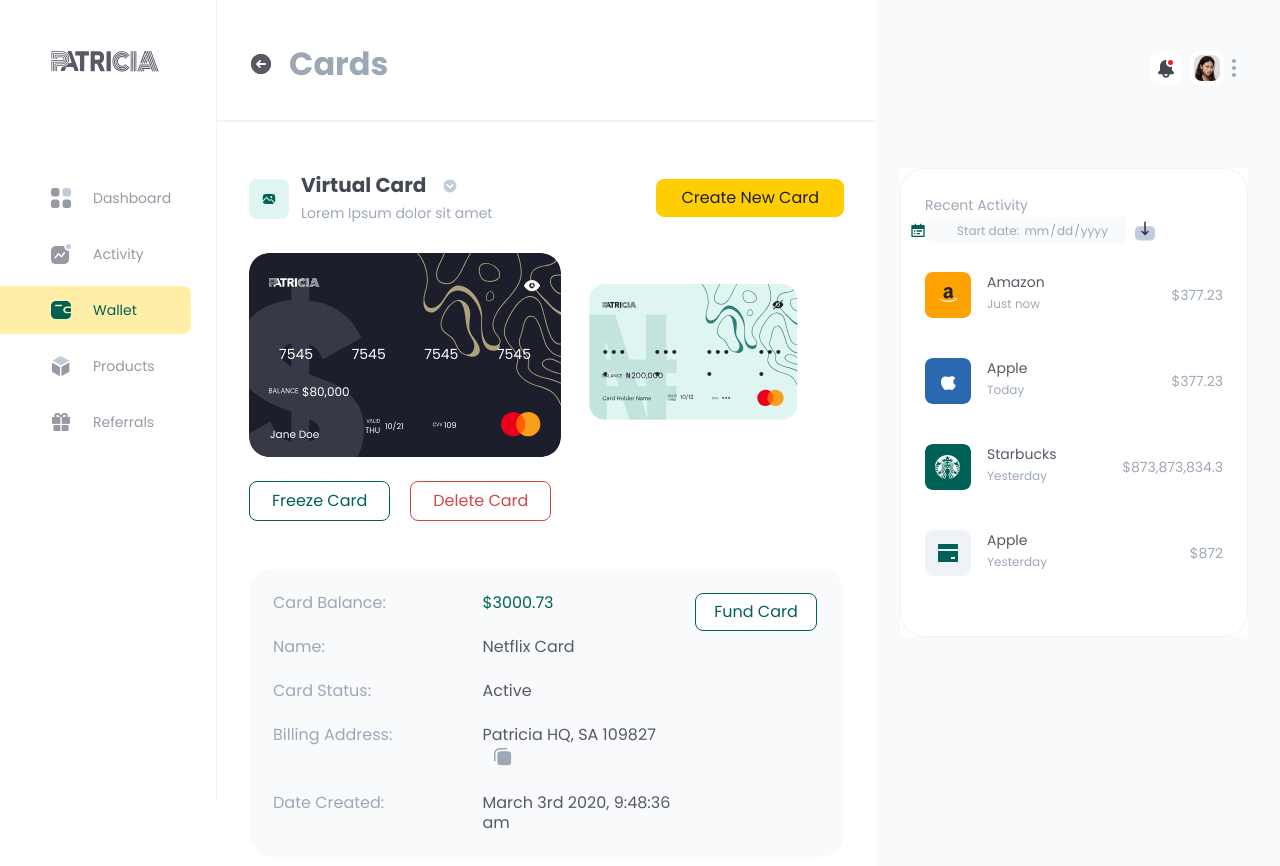
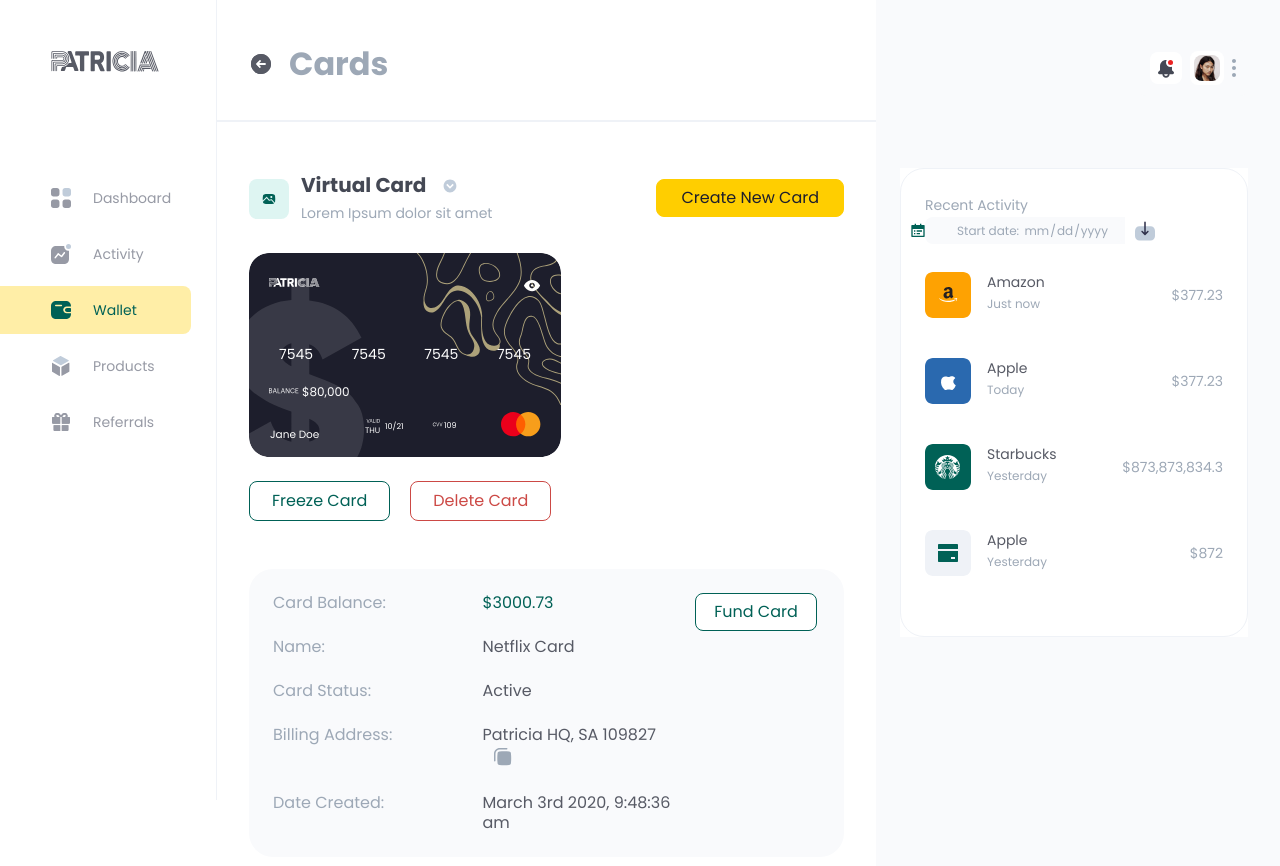
Before and after one commit to Xcalytoe/Dashboard, a Next.js app: page /cards in a window 1280 px wide. Shown: the top 866 px of the page. Built offline with nearby package versions, Linux system fonts and the light colour scheme.

Commit message:
removed the card on virtual card

```diff
--- a/components/VirtualCard.js
+++ b/components/VirtualCard.js
@@ -51,7 +51,7 @@
                         </button>
                     </div>
                 </div>
-                <Image width={265} height={173} src="/images/card1.svg"/>
+                {/* <Image width={265} height={173} src="/images/card1.svg"/> */}
 
             </div>
             <div className="virtual-card__action flex flex-wrap">
```
